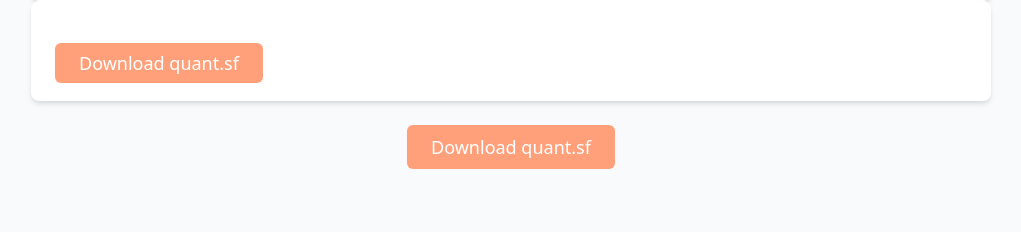
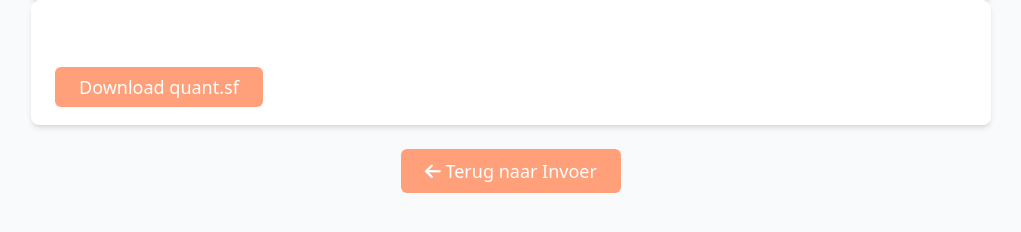
Before and after one commit to Wietze-vd-Berg/De_Bioinformatica_Toolbox, a Flask app: template Website/templates/resultaat.html in a window 1280 px wide. Shown: the part 355-587 px from the top of the page, without its empty margins (129-1150 px from the left). Run offline with Flask 3, Linux system fonts and the light colour scheme; the template is opened without the code that fills it: most values are stand-ins (such as "Sample title", 1, 10 or a date in 2020); some libraries are stand-ins or nearby versions.

Commit message:
Dingen weer teruggezt op resultaat pagina

```diff
--- a/Website/templates/resultaat.html
+++ b/Website/templates/resultaat.html
@@ -29,6 +29,7 @@
             {% if kwargs.posBias %}posBias enabled{% endif %}
 
             <br>
+            <br>
 
             <!-- Download voor quant.sf -->
             <a href="download/{{ kwargs.fasta_file.filename}}" class="btn bg-[#FFA07A] text-white px-6 py-2 rounded-md text-lg hover:bg-[#FF8C69]">
@@ -37,9 +38,8 @@
         </div>
 
         <div class="flex justify-center mt-6">
-            <a href="{{ url_for('download_quant_file', fasta_filename=fasta_filename) }}"
-                class="btn bg-[#FFA07A] text-white px-6 py-2 rounded-md text-lg hover:bg-[#FF8C69]">
-                <i class="download-button"></i> Download quant.sf
+                <a href="{{ url_for('salmon_invoer') }}" class="bg-[#FFA07A] text-white px-6 py-2 rounded-md text-lg hover:bg-[#FF8C69]">
+                <i class="fas fa-arrow-left"></i> Terug naar Invoer
             </a>
 
         </div>
```
